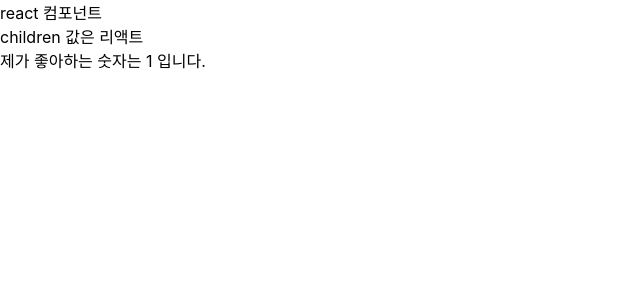
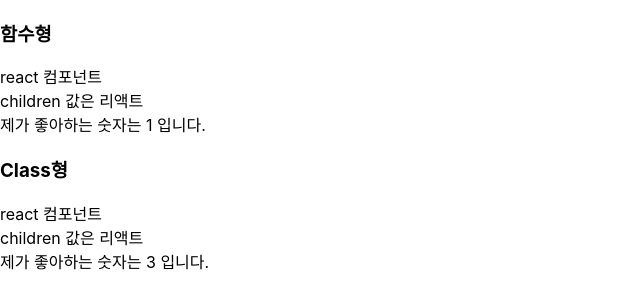
Before and after one commit to th0Kim/react-ezen, a React (Create React App) app in the folder hello-react/: page / in a window 1280 px wide. Shown: the top 308 px of the page, without its empty margins (0-640 px from the left). Built offline with nearby package versions, Linux system fonts and the light colour scheme.

Commit message:
함수형/class형 둘 다 노출 시킴

```diff
--- a/hello-react/src/App.js
+++ b/hello-react/src/App.js
@@ -1,13 +1,19 @@
 import './App.css';
 
 import React from 'react';
-// import MyComponent from './MyComponent'; //함수형 lint 약어 rcc
+import MyComponent from './MyComponent'; //함수형 lint 약어 rcc
 import MyComponentC from './MyComponent_c'; //class형 lint 약어 rsc
 
 const App = () => {
   return (
     <div>
-      <MyComponentC name={'react'} favoriteNumber={1}>
+      <h3>함수형</h3>
+      <MyComponent name={'react'} favoriteNumber={1}>
+        리액트 {/* App의 MyComponent 자식 */}
+      </MyComponent>
+
+      <h3>Class형</h3>
+      <MyComponentC name={'react'} favoriteNumber={3}>
         리액트 {/* App의 MyComponentC 자식 */}
       </MyComponentC>
     </div>
```
